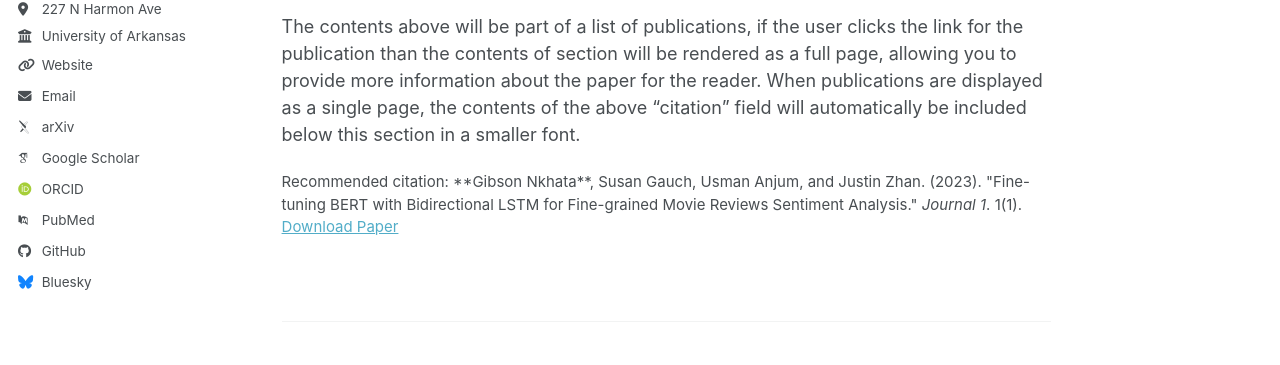
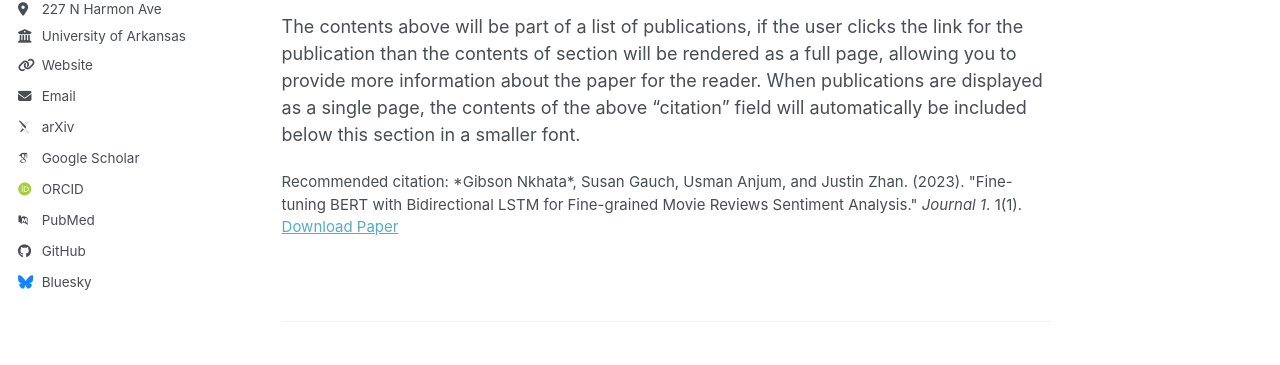
Before and after one commit to gnkhata/gnkhata.github.io, a Jekyll site: the page built from _publications/2009-10-01-paper-title-number-1.md, in a window 1280 px wide and 945 px high. Shown: the part 211-576 px from the top of the window. Built offline with Jekyll 4.4.1, drawn with Linux system fonts in a browser that asks for light colours; some web fonts are replaced; a script bundle is joined from its source files by our own code; library files that are not in the unit come from our copies.

```diff
--- a/_publications/2009-10-01-paper-title-number-1.md
+++ b/_publications/2009-10-01-paper-title-number-1.md
@@ -9,6 +9,6 @@ venue: 'International Journal On Advances in Systems and Measurements'
 slidesurl: #'https://academicpages.github.io/files/slides1.pdf'
 paperurl: 'https://www.thinkmind.org/library/SysMea/SysMea_v16_n34_2023/sysmea_v16_n34_2023_3.html'
 bibtexurl: #'https://academicpages.github.io/files/bibtex1.bib'
-citation: '**Gibson Nkhata**, Susan Gauch, Usman Anjum, and Justin Zhan. (2023). &quot;Fine-tuning BERT with Bidirectional LSTM for Fine-grained Movie Reviews Sentiment Analysis.&quot; <i>Journal 1</i>. 1(1).'
+citation: '*Gibson Nkhata*, Susan Gauch, Usman Anjum, and Justin Zhan. (2023). &quot;Fine-tuning BERT with Bidirectional LSTM for Fine-grained Movie Reviews Sentiment Analysis.&quot; <i>Journal 1</i>. 1(1).'
 ---
 The contents above will be part of a list of publications, if the user clicks the link for the publication than the contents of section will be rendered as a full page, allowing you to provide more information about the paper for the reader. When publications are displayed as a single page, the contents of the above "citation" field will automatically be included below this section in a smaller font.
```
